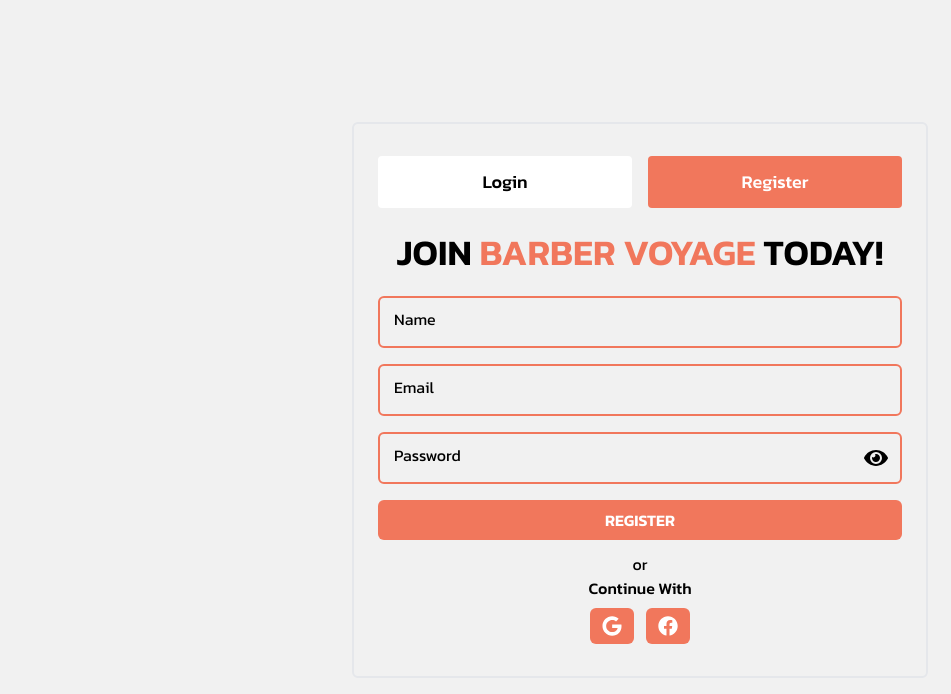
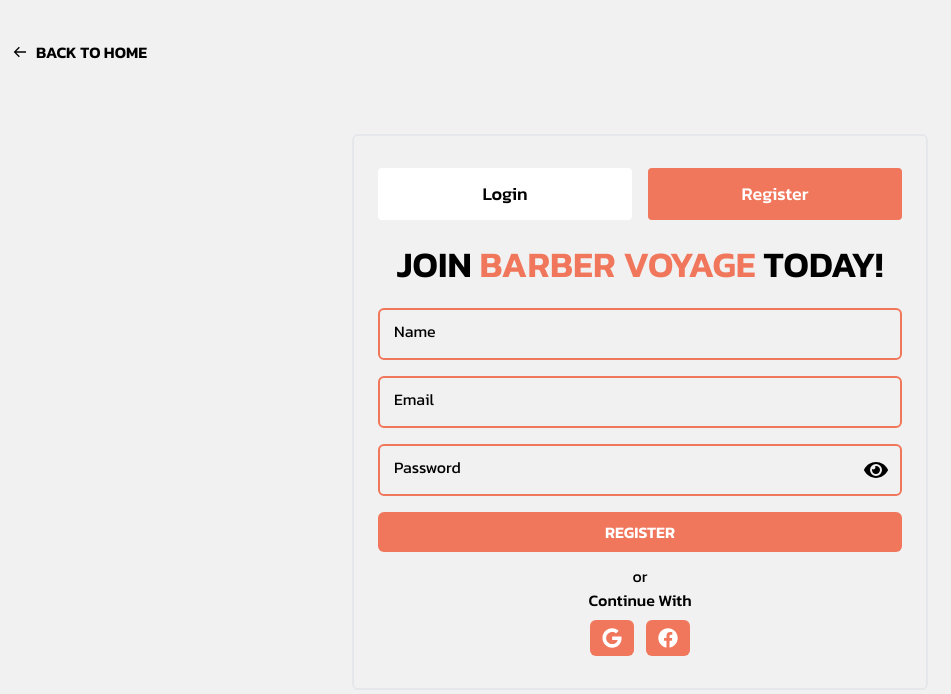
Before and after one commit to mahmudulturan/barber-voyage-client, a Next.js app: page /register in a window 1280 px wide. Shown: the top 694 px of the page, without its empty margins (0-951 px from the left). Built offline with nearby package versions, Linux system fonts and the light colour scheme.

Commit message:
add: back to home button on auth layout

```diff
--- a/src/app/(auth)/layout.tsx
+++ b/src/app/(auth)/layout.tsx
@@ -1,14 +1,26 @@
 import React from 'react';
 import LoginRegisterTab from './components/LoginRegisterTab';
 import SocialLogin from './components/SocialLogin';
+import Button from '@/components/shared/Button/Button';
+import { BiArrowBack } from 'react-icons/bi';
+import Link from 'next/link';
 
 const RootLayout = ({ children }: { children: React.ReactNode }) => {
     return (
-        <div className='flex items-center justify-center min-h-screen'>
-            <div className='max-w-xl w-full border-2 rounded-md px-3 md:px-6 py-8'>
-                <LoginRegisterTab />
-                {children}
-                <SocialLogin />
+        <div className='wrapper mt-8'>
+            {/* back to home button */}
+            <Link href={'/'}>
+                <Button variant={"secondary"}>
+                    <BiArrowBack className='mr-2' /> Back To Home
+                </Button>
+            </Link>
+
+            <div className='flex items-center justify-center min-h-[85vh]'>
+                <div className='max-w-xl w-full border-2 rounded-md px-3 md:px-6 py-8'>
+                    <LoginRegisterTab />
+                    {children}
+                    <SocialLogin />
+                </div>
             </div>
         </div>
     );
```
